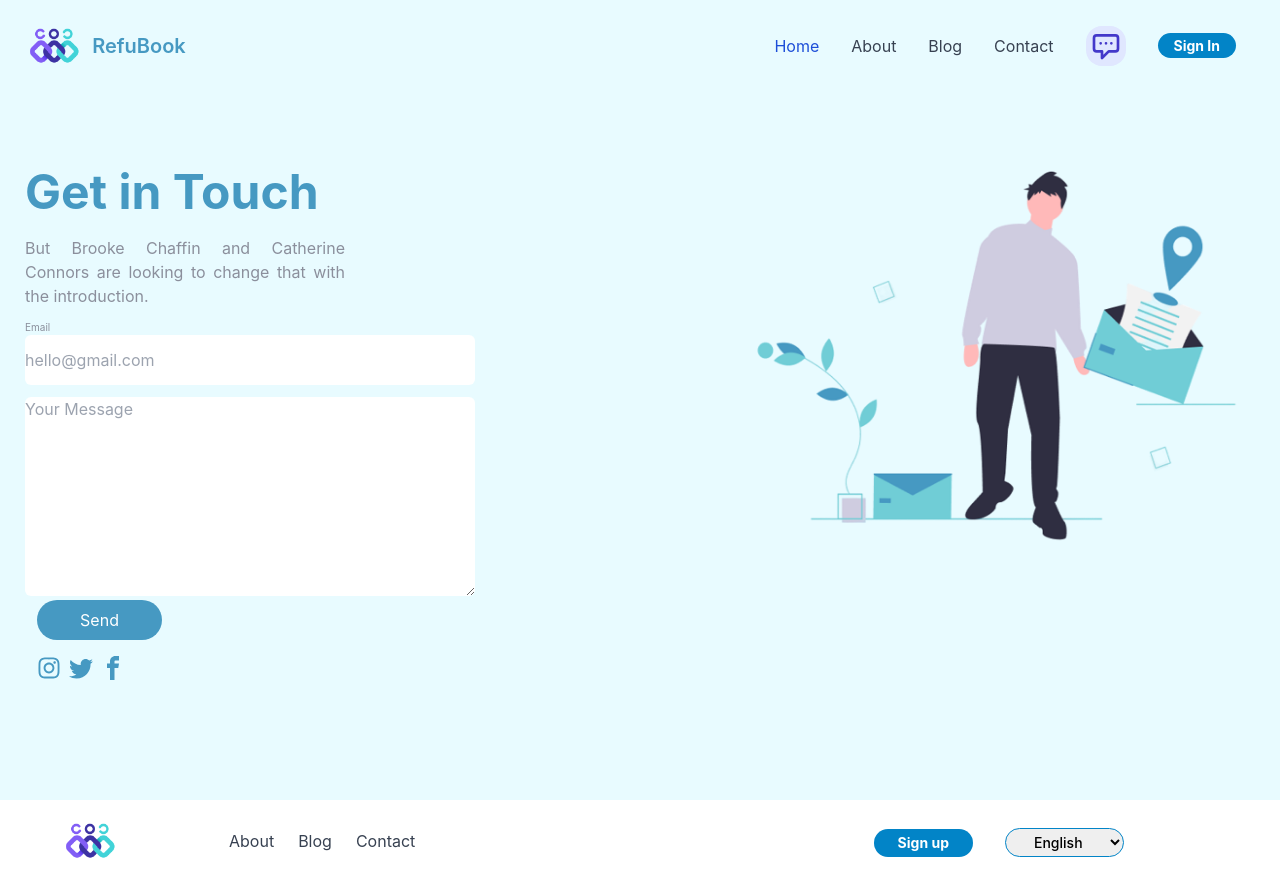
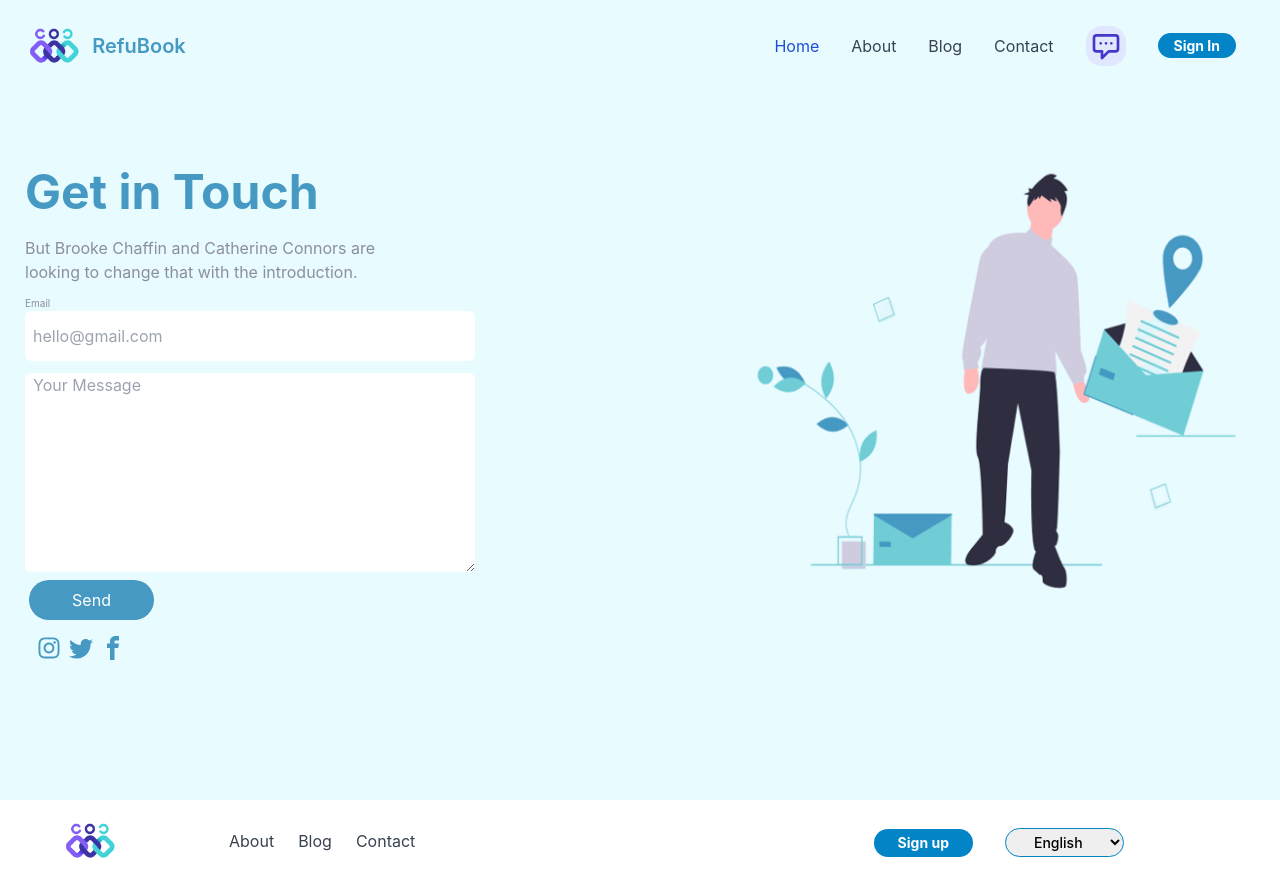
Before and after one commit to BaraaNazar/RefuBook, a React (Create React App) app: page /Contact in a window 1280 px wide. Built offline with nearby package versions, Linux system fonts and the light colour scheme; no server answers.

Commit message:
fixed contact page with some design

```diff
--- a/src/Components/contact-page/index.js
+++ b/src/Components/contact-page/index.js
@@ -33,7 +33,7 @@ function Contacts() {
           <h1 className=" sm:text-left text-center sm:mx-auto md:pt-16  font-bold text-3xl sm:text-5xl text-[#4699C2]">
             Get in Touch
           </h1>
-          <p className=" md:pt-5 text-[#8B8F9C] sm:text-justify text-center md:w-[50%]">
+          <p className=" md:pt-5 text-[#8B8F9C] text-center  sm:text-start md:w-[60%]">
             But Brooke Chaffin and Catherine Connors are looking to change that
             with the introduction.
           </p>
@@ -43,7 +43,8 @@ function Contacts() {
               value={email}
               onChange={(e) => setEmail(e.target.value)}
               placeholder="hello@gmail.com"
-              className="md:w-[450px] h-[50px] sm:h-[50px] rounded-md text-left "
+              className="md:w-[450px] h-[50px] sm:h-[50px] rounded-md text-left  pl-2 "
+              required
             />
             <textarea
               value={message}
@@ -51,11 +52,12 @@ function Contacts() {
               type="text"
               placeholder="Your Message"
               aria-label="disabled input"
-              className="rounded-md block placeholder-pl-10 min-h-[160px] max-h-[160px] md:min-h-[199px]  md:max-h-[200px] md:w-[450px] mt-3"
+              className="rounded-md block placeholder-pl-10 min-h-[160px] max-h-[160px] md:min-h-[199px]  md:max-h-[200px] md:w-[450px] mt-3  pl-2"
+              required
             />
             <button
               type="submit"
-              className="bg-[#4699C2] mx-auto rounded-[1009px] mt-1 md:ml-3 md:mt-1 text-white w-[125px] h-[40px]"
+              className="bg-[#4699C2] mx-auto rounded-[1009px] mt-2 md:ml-1 md:mt-2 text-white w-[125px] h-[40px]"
             >
               Send
             </button>
@@ -69,7 +71,7 @@ function Contacts() {
         <div className=" md:pt-12">
           <img
             src={contactImage}
-            className="mx-auto my-auto   w-[300px] h-[190px] sm:w-[300px] sm:h-[100%] lg:w-[550px]  lg:h-[400px]"
+            className="mx-auto my-auto w-[300px] h-[300px] sm:w-[300px] sm:h-[350px] lg:w-[550px] lg:h-[450px]"
             alt=""
           />
         </div>
--- a/src/Components/user-profile/index.js
+++ b/src/Components/user-profile/index.js
@@ -286,10 +286,12 @@ const index = () => {
                   <input
                     onChange={displayNameHandler}
                     placeholder={user.name}
+                    value={user.name}
                     name="name"
                     id="name"
                     type="text"
                     className="border border-gray-500 bg-transparent rounded-[10px] h-9 xl:h-12"
+                    required
                   />
                 </label>
 
@@ -301,10 +303,12 @@ const index = () => {
                   <input
                     onChange={sureNamehandler}
                     placeholder={user.surename}
+                    value={user.surename}
                     name="surename"
                     id="surename"
                     type="text"
                     className="border border-gray-500 bg-transparent rounded-[10px] h-9 xl:h-12"
+                    required
                   />
                 </label>
 
@@ -316,10 +320,12 @@ const index = () => {
                   <input
                     onChange={jobTitlehandler}
                     placeholder={user.jobtitle}
+                    value={user.jobtitle}
                     name="jobtitle"
                     id="biography"
                     type="text"
                     className="border border-gray-500 bg-transparent rounded-[10px] h-9 xl:h-12"
+                    required
                   />
                 </label>
 
@@ -331,10 +337,12 @@ const index = () => {
                   <input
                     onChange={locationhandler}
                     placeholder={user.location}
+                    value={user.location}
                     name="location"
                     id="location"
                     type="text"
                     className="border border-gray-500 bg-transparent rounded-[10px] h-9 xl:h-12"
+                    required
                   />
                 </label>
 
```
